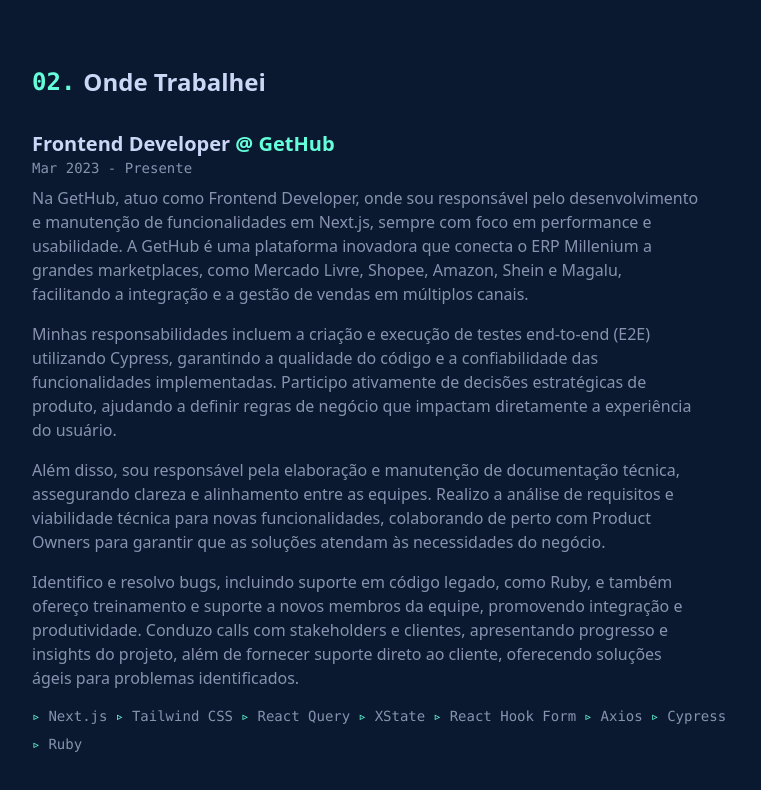
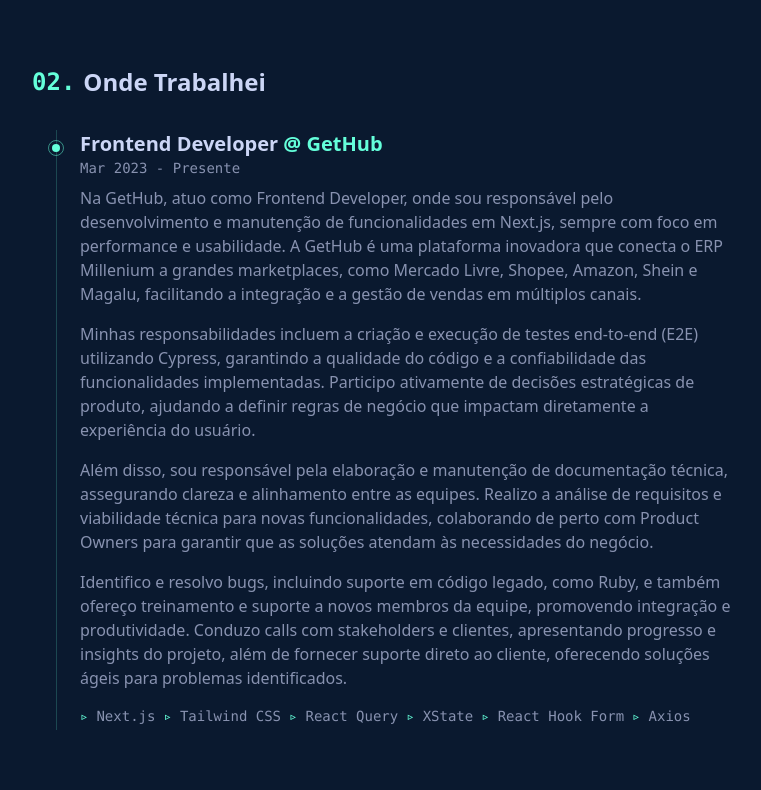
Before and after one commit to LukaVieira1/my-portfolio, a React (Vite) app: page / in a window 1280 px wide. Shown: the part 1200-1990 px from the top of the page, without its empty margins (256-1017 px from the left). Built offline with nearby package versions, Linux system fonts and the light colour scheme.

Commit message:
feature: experience timeline

```diff
--- a/src/App.tsx
+++ b/src/App.tsx
@@ -1,9 +1,9 @@
 import { motion } from "framer-motion";
-import { ExperienceCard } from "./components/ExperienceCard";
 import { useScrollToSection } from "./hooks/useScrollToSection";
 import { ParticlesBackground } from "./components/ParticlesBackground";
 import { ProjectCard } from "./components/ProjectCard";
 import { useState } from "react";
+import { ExperienceTimeline } from "./components/ExperienceTimeline";
 
 function App() {
   const scrollToSection = useScrollToSection();
@@ -395,19 +395,7 @@
               <span className="text-[#64ffda] font-mono mr-2">02.</span>
               Onde Trabalhei
             </motion.h2>
-            <div>
-              {experiences.map((experience, index) => (
-                <ExperienceCard
-                  key={index}
-                  company={experience.company}
-                  role={experience.role}
-                  period={experience.period}
-                  description={experience.description}
-                  technologies={experience.technologies}
-                  link={experience.link}
-                />
-              ))}
-            </div>
+            <ExperienceTimeline experiences={experiences} />
           </section>
 
           {/* Projetos Section */}
```
